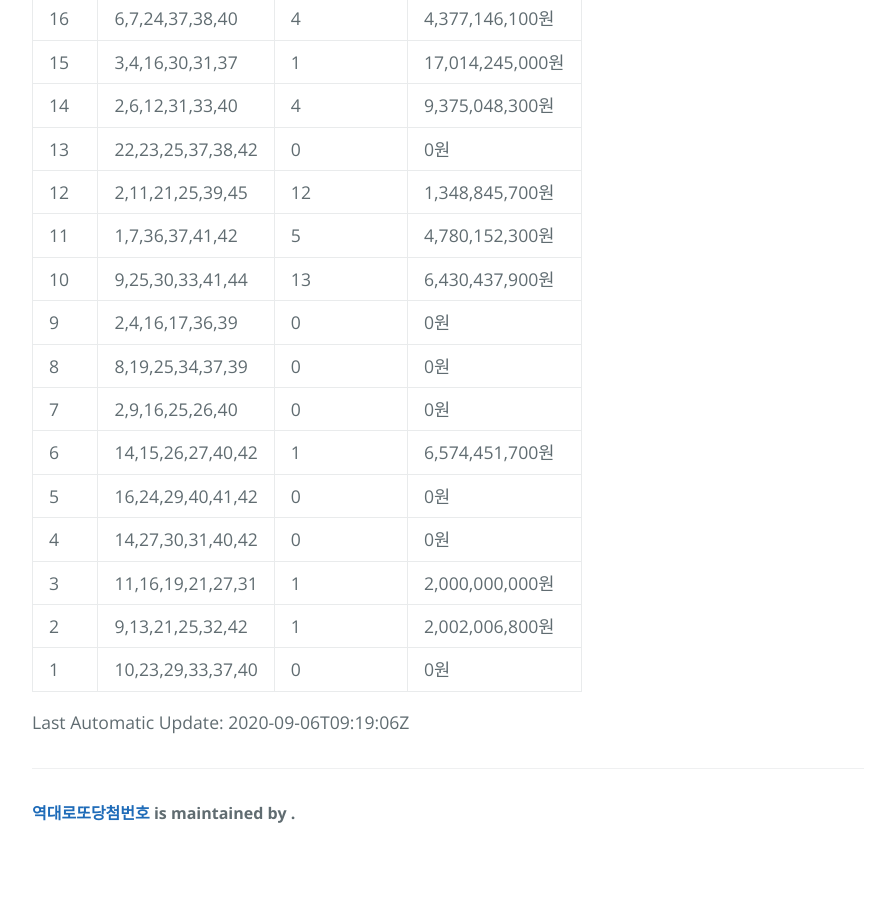
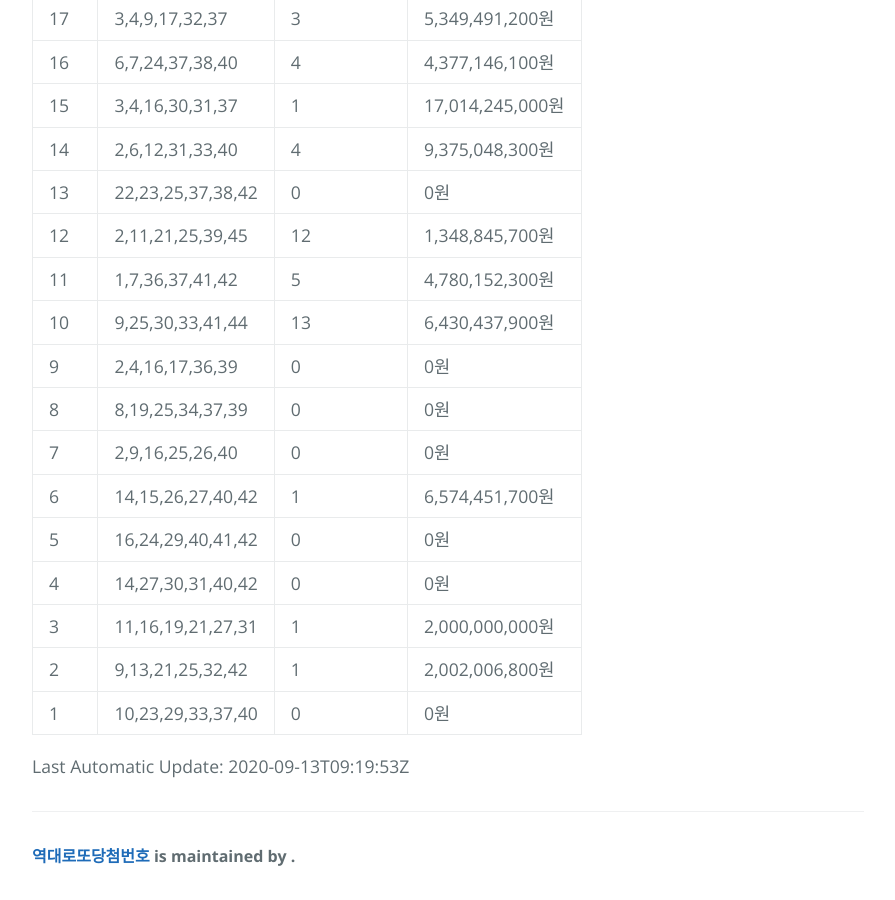
Before and after one commit to sh0seo/lottery-history, a Jekyll site: the page built from index.md, in a window 1280 px wide and 900 px high, scrolled down 39903 px. Shown: the whole window, without its empty margins (192-1087 px from the left). Built offline with Jekyll 4.4.1, drawn with Linux system fonts in a browser that asks for light colours; before the commit the page ends 40760 px from its top, so only the background shows below that; some of the changed text lies outside the part shown.

Commit message:
update auto b7def6ed50215b2a681768d76038b0b5f1c103c7

```diff
--- a/index.md
+++ b/index.md
@@ -935,4 +936,4 @@ title: {{ site.name }}
 | 2 | 9,13,21,25,32,42 | 1 | 2,002,006,800원 |
 | 1 | 10,23,29,33,37,40 | 0 | 0원 |
 
-Last Automatic Update: 2020-09-06T09:19:06Z
+Last Automatic Update: 2020-09-13T09:19:53Z
```
Also changed, not shown: other parts of index.md (+1 -0 lines).
